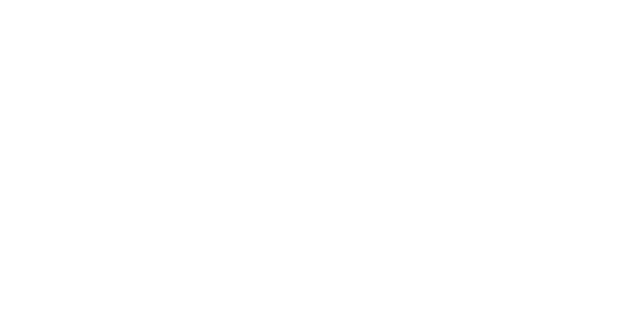
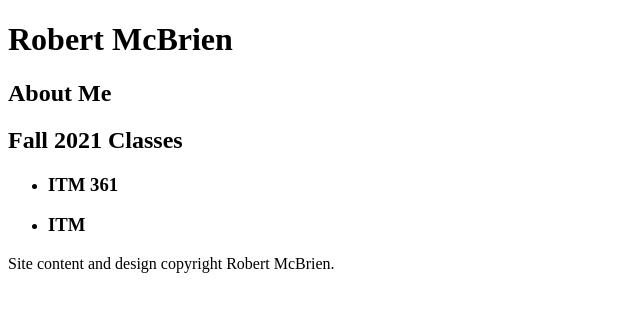
Before and after one commit to rmcbrien1/projectdos, a plain HTML site: page index.html in a window 1280 px wide. Shown: the whole page, without its empty margins (0-640 px from the left). Drawn offline with Linux system fonts and the light colour scheme.

Commit message:
Share inner repeated structure from home page

```diff
--- a/index.html
+++ b/index.html
@@ -6,6 +6,29 @@
     <title> Home Page: Robert McBrien</title>
   </head>
   <body>
+    <header id= "header">
 
+
+    <h1>Robert McBrien</h1>
+    </header>
+    <main id = "content">
+      <article>
+        <h2>About Me</h2>
+      </article>
+  <article>
+    <h2>Fall 2021 Classes</h2>
+    <ul>
+      <li>
+    <h3>ITM 361</h3>
+      </li>
+      <li>
+    <h3>ITM</h3>
+      </li>
+    </ul>
+    </article>
+    </main>
+    <footer id = "footer">
+        <p>Site content and design copyright Robert McBrien.</p>
+</footer>
   </body>
 </html>
```
Also changed, not shown: cvresume/index.html (+1 -0 lines), myinterests/index.html (+5 -0 lines).
